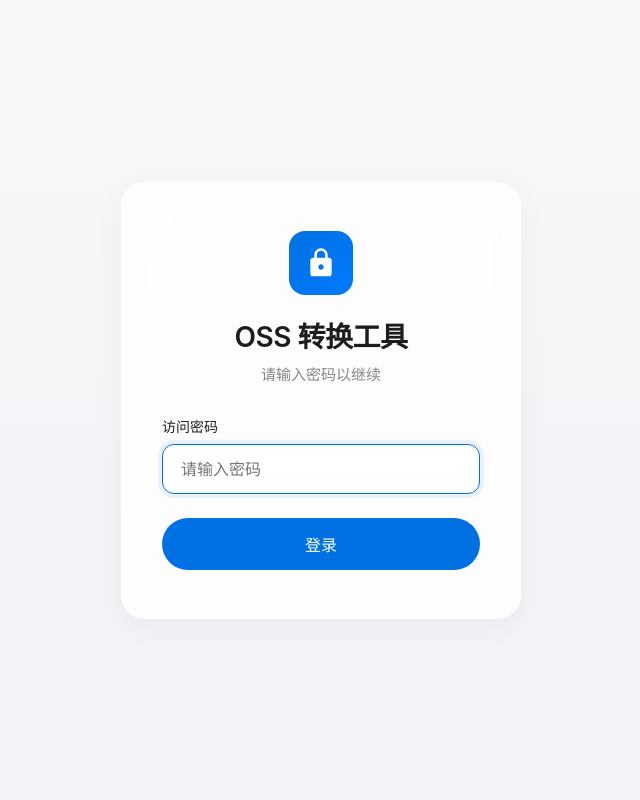
After one commit to CoderXiaopang/oss-url-converter, a Flask app: page /login in a window 1280 px wide. The commit adds this page. Shown: the whole page, without its empty margins (319-959 px from the left). Run offline with Flask 3, Linux system fonts and the light colour scheme.

Commit message:
feat: 添加登录认证保护

```diff
--- a/app.py
+++ b/app.py
@@ -5,12 +5,17 @@ import os
 import json
 import uuid
 import threading
-from flask import Flask, render_template, request, jsonify, Response
+from functools import wraps
+from flask import Flask, render_template, request, jsonify, Response, session, redirect, url_for
 from werkzeug.utils import secure_filename
 from oss_client import oss_client
 
 app = Flask(__name__)
 app.config['MAX_CONTENT_LENGTH'] = 100 * 1024 * 1024  # 最大 100MB
+app.config['SECRET_KEY'] = os.environ.get('SECRET_KEY', 'oss-converter-secret-key-change-me')
+
+# 认证密码（从环境变量获取）
+AUTH_PASSWORD = os.environ.get('AUTH_PASSWORD', 'admin123')
 
 # 任务存储（内存中）
 tasks = {}
@@ -36,6 +41,18 @@ def create_task_id() -> str:
     return str(uuid.uuid4())
 
 
+def login_required(f):
+    """登录验证装饰器"""
+    @wraps(f)
+    def decorated_function(*args, **kwargs):
+        if not session.get('logged_in'):
+            if request.is_json or request.headers.get('X-Requested-With') == 'XMLHttpRequest':
+                return jsonify({'code': 401, 'msg': '请先登录'}), 401
+            return redirect(url_for('login'))
+        return f(*args, **kwargs)
+    return decorated_function
+
+
 @app.errorhandler(413)
 def request_entity_too_large(error):
     """文件太大错误处理"""
@@ -48,13 +65,40 @@ def internal_error(error):
     return jsonify({'code': 500, 'msg': '服务器内部错误'}), 500
 
 
+@app.route('/login', methods=['GET', 'POST'])
+def login():
+    """登录页面"""
+    if session.get('logged_in'):
+        return redirect(url_for('index'))
+
+    error = None
+    if request.method == 'POST':
+        password = request.form.get('password', '')
+        if password == AUTH_PASSWORD:
+            session['logged_in'] = True
+            return redirect(url_for('index'))
+        else:
+            error = '密码错误，请重试'
+
+    return render_template('login.html', error=error)
+
+
+@app.route('/logout')
+def logout():
+    """登出"""
+    session.pop('logged_in', None)
+    return redirect(url_for('login'))
+
+
 @app.route('/')
+@login_required
 def index():
     """首页"""
     return render_template('index.html')
 
 
 @app.route('/upload_file', methods=['POST'])
+@login_required
 def upload_file():
     """
     文件上传接口
@@ -91,6 +135,7 @@ def upload_file():
 
 
 @app.route('/convert_url', methods=['POST'])
+@login_required
 def convert_url():
     """
     URL 转换启动接口
@@ -183,6 +228,7 @@ def convert_url():
 
 
 @app.route('/progress/<task_id>', methods=['GET'])
+@login_required
 def get_progress(task_id: str):
     """
     获取转换进度
--- a/docker-compose.yaml
+++ b/docker-compose.yaml
@@ -12,4 +12,6 @@ services:
       - ALIST_SECRET_KEY=${ALIST_SECRET_KEY}
       - ALIST_BUCKET=${ALIST_BUCKET}
       - URL_EXPIRES=${URL_EXPIRES:-3600}
+      - AUTH_PASSWORD=${AUTH_PASSWORD:-admin123}
+      - SECRET_KEY=${SECRET_KEY:-oss-converter-secret-key}
     restart: unless-stopped
--- /dev/null
+++ b/templates/login.html
@@ -0,0 +1,164 @@
+<!DOCTYPE html>
+<html lang="zh-CN">
+<head>
+    <meta charset="UTF-8">
+    <meta name="viewport" content="width=device-width, initial-scale=1.0">
+    <title>登录 - OSS 转换工具</title>
+    <style>
+        * {
+            margin: 0;
+            padding: 0;
+            box-sizing: border-box;
+            font-family: -apple-system, BlinkMacSystemFont, "SF Pro Text", "Helvetica Neue", Helvetica, Arial, sans-serif;
+            -webkit-font-smoothing: antialiased;
+        }
+
+        body {
+            background: linear-gradient(180deg, #f8f8fa 0%, #f2f2f7 100%);
+            min-height: 100vh;
+            display: flex;
+            align-items: center;
+            justify-content: center;
+            padding: 20px;
+        }
+
+        .login-container {
+            width: 100%;
+            max-width: 400px;
+            background: rgba(255, 255, 255, 0.8);
+            backdrop-filter: blur(20px);
+            -webkit-backdrop-filter: blur(20px);
+            border-radius: 24px;
+            box-shadow: 0 8px 32px rgba(0, 0, 0, 0.04), 0 2px 8px rgba(0, 0, 0, 0.02);
+            border: 1px solid rgba(255, 255, 255, 0.6);
+            padding: 48px 40px;
+        }
+
+        .login-header {
+            text-align: center;
+            margin-bottom: 32px;
+        }
+
+        .login-header h1 {
+            font-size: 28px;
+            font-weight: 600;
+            color: #1d1d1f;
+            margin-bottom: 8px;
+            letter-spacing: -0.5px;
+        }
+
+        .login-header p {
+            font-size: 15px;
+            color: #86868b;
+        }
+
+        .form-group {
+            margin-bottom: 24px;
+        }
+
+        .form-label {
+            font-size: 14px;
+            font-weight: 500;
+            color: #1d1d1f;
+            margin-bottom: 8px;
+            display: block;
+        }
+
+        .form-control {
+            width: 100%;
+            padding: 14px 18px;
+            border: 1px solid rgba(0, 0, 0, 0.08);
+            border-radius: 12px;
+            font-size: 16px;
+            color: #1d1d1f;
+            background: rgba(255, 255, 255, 0.8);
+            transition: all 0.3s ease;
+            outline: none;
+        }
+
+        .form-control:focus {
+            border-color: #0071e3;
+            background: #ffffff;
+            box-shadow: 0 0 0 4px rgba(0, 113, 227, 0.08);
+        }
+
+        .btn {
+            width: 100%;
+            padding: 14px 24px;
+            border-radius: 999px;
+            font-size: 16px;
+            font-weight: 500;
+            cursor: pointer;
+            transition: all 0.3s ease;
+            border: none;
+            outline: none;
+            background: #0071e3;
+            color: #ffffff;
+        }
+
+        .btn:hover {
+            background: #0077ed;
+            transform: translateY(-1px);
+            box-shadow: 0 4px 16px rgba(0, 113, 227, 0.2);
+        }
+
+        .btn:active {
+            transform: translateY(0);
+        }
+
+        .error-message {
+            background: rgba(255, 59, 48, 0.08);
+            color: #ff3b30;
+            padding: 12px 16px;
+            border-radius: 10px;
+            font-size: 14px;
+            margin-bottom: 20px;
+            text-align: center;
+            border: 1px solid rgba(255, 59, 48, 0.15);
+        }
+
+        .lock-icon {
+            width: 64px;
+            height: 64px;
+            background: linear-gradient(135deg, #0071e3, #007aff);
+            border-radius: 16px;
+            display: flex;
+            align-items: center;
+            justify-content: center;
+            margin: 0 auto 20px;
+        }
+
+        .lock-icon svg {
+            width: 32px;
+            height: 32px;
+            fill: white;
+        }
+    </style>
+</head>
+<body>
+    <div class="login-container">
+        <div class="login-header">
+            <div class="lock-icon">
+                <svg viewBox="0 0 24 24" xmlns="http://www.w3.org/2000/svg">
+                    <path d="M18 8h-1V6c0-2.76-2.24-5-5-5S7 3.24 7 6v2H6c-1.1 0-2 .9-2 2v10c0 1.1.9 2 2 2h12c1.1 0 2-.9 2-2V10c0-1.1-.9-2-2-2zm-6 9c-1.1 0-2-.9-2-2s.9-2 2-2 2 .9 2 2-.9 2-2 2zm3.1-9H8.9V6c0-1.71 1.39-3.1 3.1-3.1 1.71 0 3.1 1.39 3.1 3.1v2z"/>
+                </svg>
+            </div>
+            <h1>OSS 转换工具</h1>
+            <p>请输入密码以继续</p>
+        </div>
+
+        {% if error %}
+        <div class="error-message">{{ error }}</div>
+        {% endif %}
+
+        <form method="POST" action="{{ url_for('login') }}">
+            <div class="form-group">
+                <label for="password" class="form-label">访问密码</label>
+                <input type="password" id="password" name="password" class="form-control"
+                       placeholder="请输入密码" required autofocus>
+            </div>
+            <button type="submit" class="btn">登录</button>
+        </form>
+    </div>
+</body>
+</html>
```
Also changed, not shown: templates/index.html (+24 -0 lines), README.md, 1 other file.
